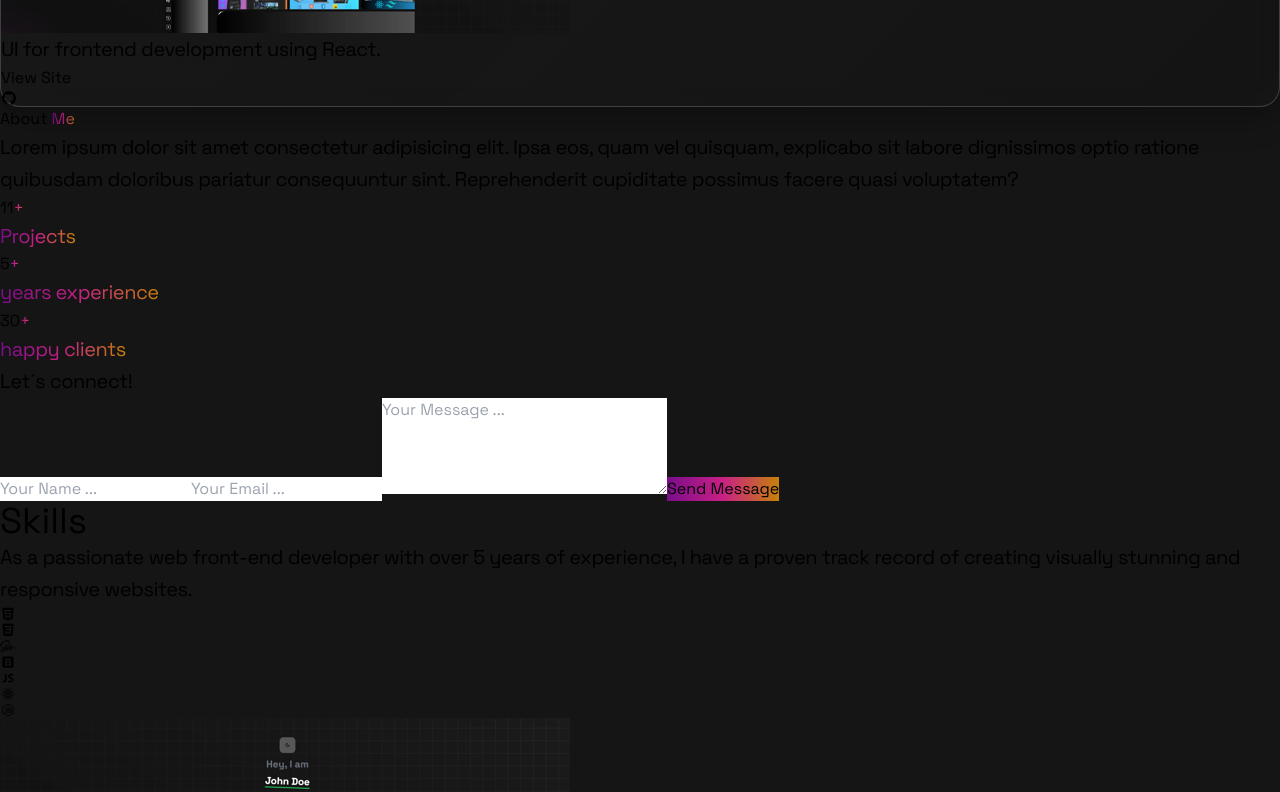
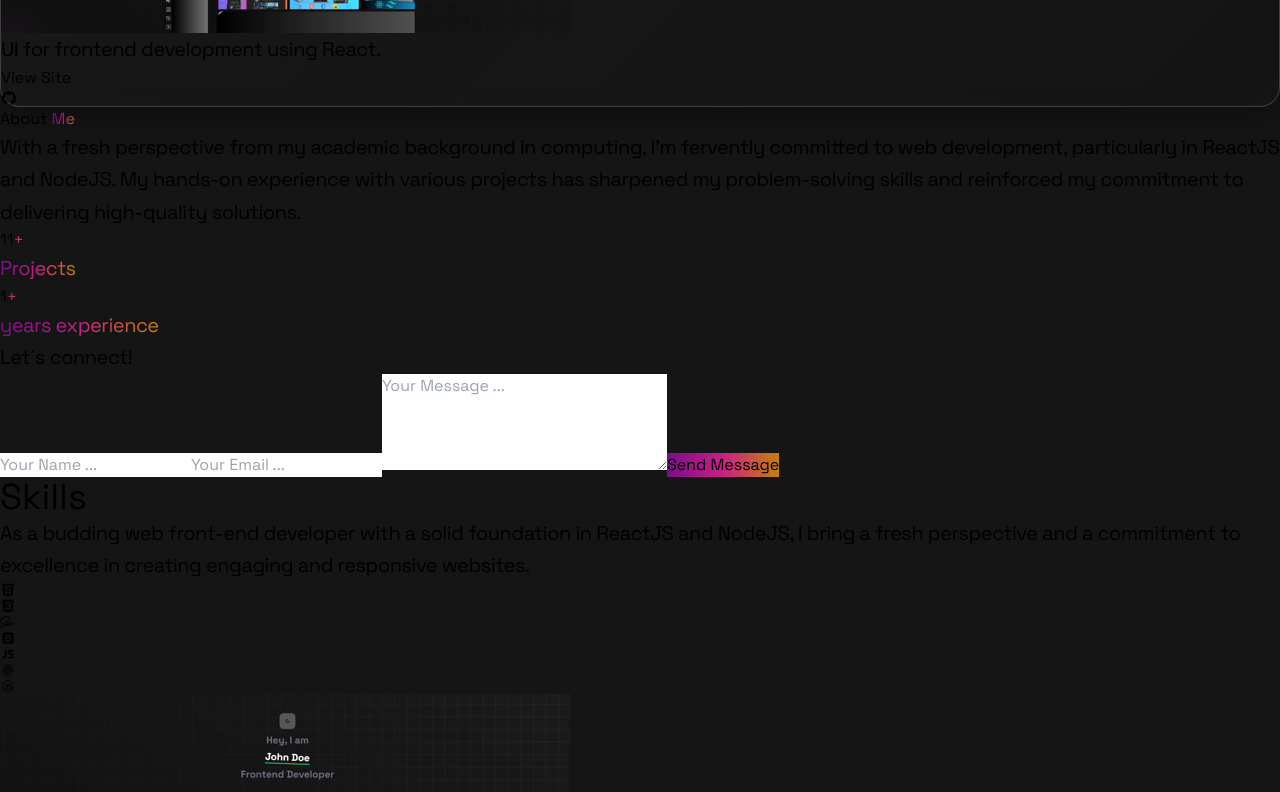
Before and after one commit to webrohit27/PortFolio, a React (Vite) app in the folder portfolio/: page / in a window 1280 px wide. Shown: the part 2000-2792 px from the top of the page. Built offline with nearby package versions, Linux system fonts and the light colour scheme.

Commit message:
chnages done in Hero section

```diff
--- a/portfolio/src/components/About.jsx
+++ b/portfolio/src/components/About.jsx
@@ -18,9 +18,7 @@ const About = () => {
 <div className='p-6'>
             <h2 className='text-gray-200 text-3xl font-bold mb-4'>Skills</h2>
             <p className='text-gray-300 mb-4'>
-                As a passionate web front-end developer with over 5 years of
-                experience, I have a proven track record of creating visually
-                stunning and responsive websites.
+            As a budding web front-end developer with a solid foundation in ReactJS and NodeJS, I bring a fresh perspective and a commitment to excellence in creating engaging and responsive websites.
             </p>
             <div className='md:flex flex-wrap gap-4 text-4xl justify-center hidden'>
                 <DiHtml5 className="text-orange-600" />
@@ -50,10 +48,9 @@ const About = () => {
 
 
         <div className='p-6'>
-            <h2 className='text-gray-200 text-3xl font-bold mb-4'>Frontend Experience</h2>
+            <h2 className='text-gray-200 text-3xl font-bold mb-4'>Backend Experience</h2>
             <p className='text-gray-300 mb-4'>
-                Experienced in creating modern, responsive web applications using
-                the latest frontend technologies.
+            As a budding backend developer, I've honed my skills in Node.js, Express.js, MongoDB, and API testing with Postman through hands-on projects. This experience has prepared me to build efficient, scalable backend systems, emphasizing high performance, database management, and API reliability.
             </p>
 
         </div>
--- a/portfolio/src/components/Contact.jsx
+++ b/portfolio/src/components/Contact.jsx
@@ -12,10 +12,7 @@ const Contact = () => {
                     <div className="text-gray-300 my-3">
                         <h3 className="text-4xl font-semibold mb-5">About <span>Me</span></h3>
                         <p className="text-justify leading-7 w-11/12 mx-auto">
-                            Lorem ipsum dolor sit amet consectetur adipisicing elit. Ipsa
-                            eos, quam vel quisquam, explicabo sit labore dignissimos optio
-                            ratione quibusdam doloribus pariatur consequuntur sint.
-                            Reprehenderit cupiditate possimus facere quasi voluptatem?
+                        With a fresh perspective from my academic background in computing, I'm fervently committed to web development, particularly in ReactJS and NodeJS. My hands-on experience with various projects has sharpened my problem-solving skills and reinforced my commitment to delivering high-quality solutions.
                         </p>
                     </div>
                 </div>
@@ -29,17 +26,17 @@ const Contact = () => {
                         <p><span className="md:text-base text-xs">Projects</span></p>
                     </div>
                     <div className="bg-[#333333]/40 p-5 rounded-lg">
-                        <h3 className="md:text-4xl text-2xl font-semibold text-white">5
+                        <h3 className="md:text-4xl text-2xl font-semibold text-white">1
                             <span>+</span>
                         </h3>
                         <p><span className="md:text-base text-xs">years experience</span></p>
                     </div>
-                    <div className="bg-[#333333]/40 p-5 rounded-lg">
+                    {/* <div className="bg-[#333333]/40 p-5 rounded-lg">
                         <h3 className="md:text-4xl text-2xl font-semibold text-white">30
                             <span>+</span>
                         </h3>
                         <p><span className="md:text-base text-xs">happy clients</span></p>
-                    </div>
+                    </div> */}
                 </div>
 
 
--- a/portfolio/src/components/Hero.jsx
+++ b/portfolio/src/components/Hero.jsx
@@ -68,7 +68,7 @@ const Hero = () => {
             href="/"
             title="Download CV"
             role="button"
-            class="mt-4 px-4 py-2 text-lg font-bold text-white  bg-primary-color rounded-xl">
+            className="mt-4 px-4 py-2 text-lg font-bold text-white  bg-primary-color rounded-xl">
             Download CV
           </button>
       </div>
@@ -98,11 +98,16 @@ const Hero = () => {
         <div className="flex justify-center items-center flex-col glass">
 
 
-          <div className="text-7xl flex justify-start gap-4">
-            <AiFillLinkedin className="text-gray-600" />
-            <AiFillGithub className="text-gray-600" />
-            <AiFillInstagram className="text-gray-600" />
-          </div>
+        <div className="text-7xl flex justify-start gap-4">
+          <a href="https://www.linkedin.com/in/your-linkedin-profile" target="_blank" rel="noopener noreferrer">
+                <AiFillLinkedin className="text-gray-600" />
+          </a>
+          <a href="https://github.com/your-github-profile" target="_blank" rel="noopener noreferrer">
+                <AiFillGithub className="text-gray-600" />
+         </a>
+                <AiFillInstagram className="text-gray-600" />
+           </div>
+
 
         </div>
 
@@ -122,20 +127,6 @@ const Hero = () => {
 
 
 
-
-
-
-
-
-
-
-
-
-
-
-
-
-
     </div>
   );
 };
--- a/portfolio/src/components/Portfolio.jsx
+++ b/portfolio/src/components/Portfolio.jsx
@@ -16,8 +16,8 @@ const projects = [
         description:
           "UI for frontend development using React.",
         links: {
-          site: "#",
-          github: "#",
+          site: "https://devrohitfolio.netlify.app",
+          github: "https://github.com/webrohit27",
         },
       },
       {
```
